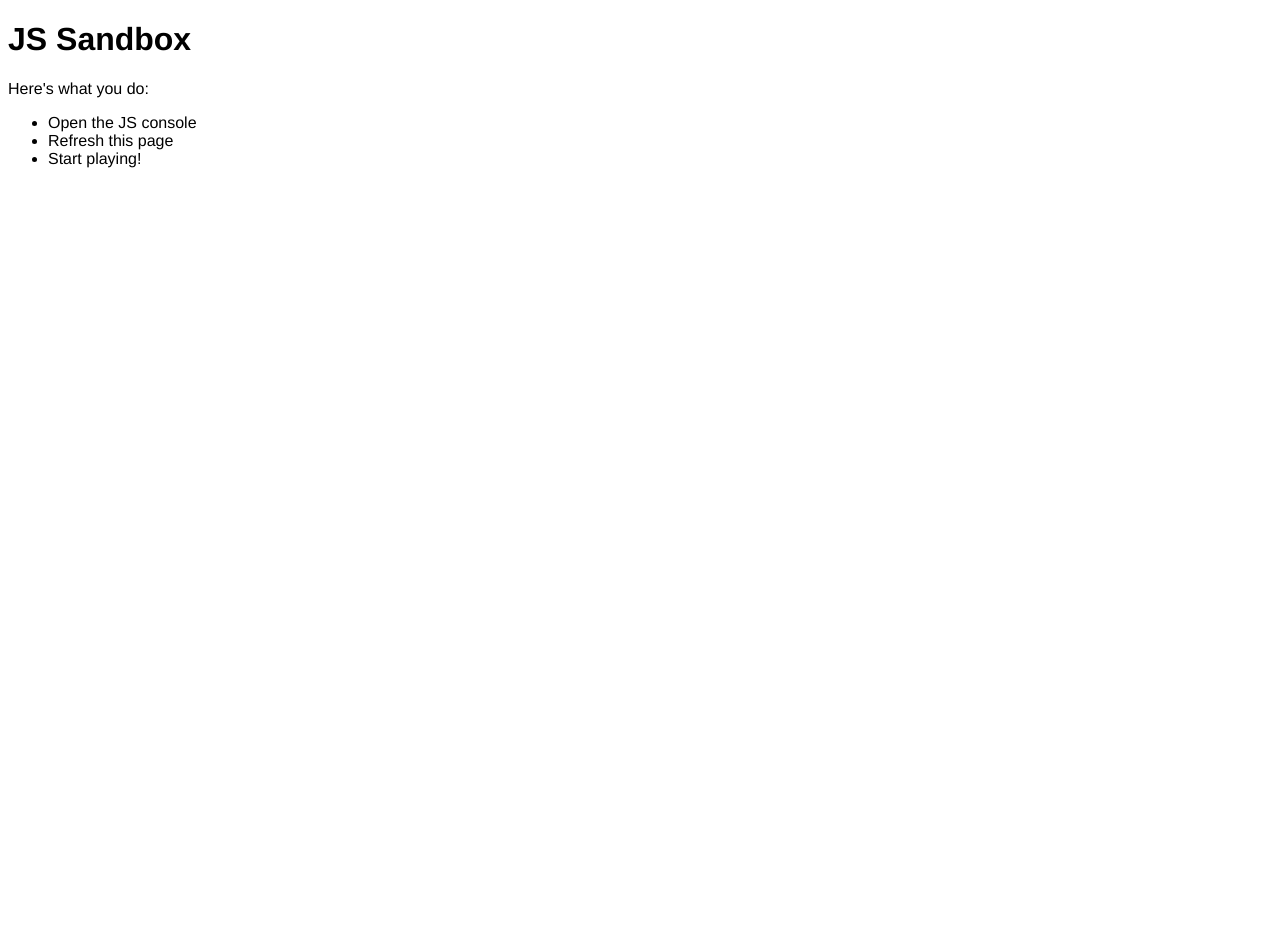
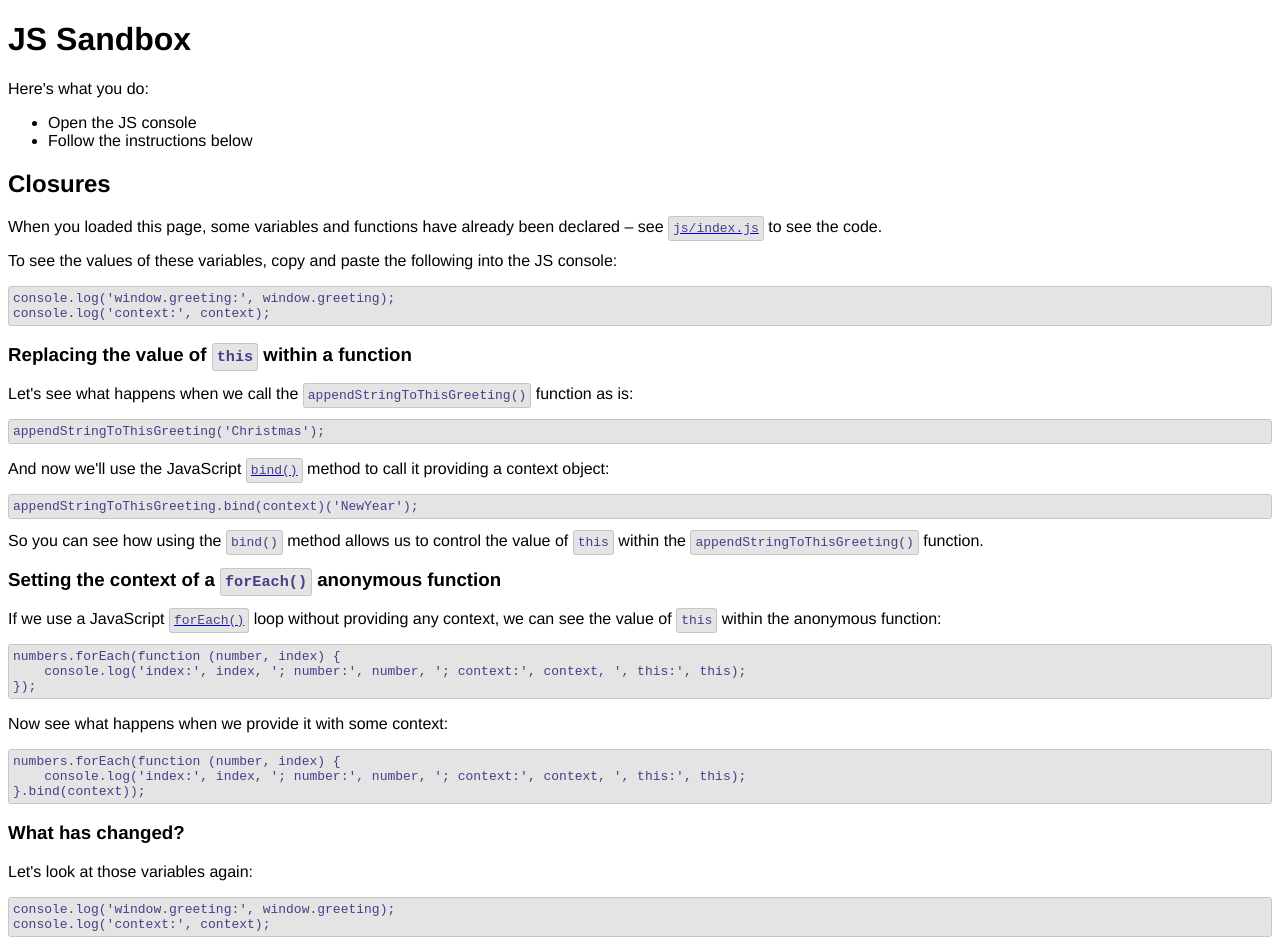
Before and after one commit to mcalthrop/js-basics, a plain HTML site: page index.html in a window 1280 px wide. Before the commit the page ends 800 px from the top, so only its background shows below. Drawn offline with Linux system fonts and the light colour scheme.

Commit message:
Move instructions to index.html

```diff
--- a/css/index.css
+++ b/css/index.css
@@ -2,6 +2,11 @@
     font-family: Helvetica, Arial, sans-serif;
 }
 
-pre {
+pre, code {
     font-family: monospace;
+    padding: 4px;
+    color: darkslateblue;
+    background-color: #e4e4e4;
+    border: 1px solid #c6c6c6;
+    border-radius: 3px;
 }
--- a/index.html
+++ b/index.html
@@ -4,7 +4,7 @@
 <head>
     <title>JS Sandbox</title>
     <script src="js/index.js"></script>
-    <link rel="stylesheet" type="text/css" href="css/index.css" />
+    <link rel="stylesheet" type="text/css" href="css/index.css"/>
 </head>
 
 <body>
@@ -14,10 +14,70 @@
 <p>Here's what you do: </p>
 <ul>
     <li>Open the JS console</li>
-    <li>Refresh this page</li>
-    <li>Start playing!</li>
+    <li>Follow the instructions below</li>
 </ul>
 
+<h2>Closures</h2>
+
+<p>When you loaded this page, some variables and functions have already been declared &ndash;
+    see <a href="js/index.js" target="_blank"><code>js/index.js</code></a> to see the code.</p>
+
+<p>To see the values of these variables, copy and paste the following into the JS console:</p>
+
+<pre>
+console.log('window.greeting:', window.greeting);
+console.log('context:', context);
+</pre>
+
+<h3>Replacing the value of <code>this</code> within a function</h3>
+
+<p>Let's see what happens when we call the <code>appendStringToThisGreeting()</code> function as is:</p>
+
+<pre>
+appendStringToThisGreeting('Christmas');
+</pre>
+
+<p>And now we'll use the JavaScript <a
+        href="https://developer.mozilla.org/en/docs/Web/JavaScript/Reference/Global_objects/Function/bind"
+        target="_blank"><code>bind()</code></a> method to call it providing a context object:</p>
+
+<pre>
+appendStringToThisGreeting.bind(context)('NewYear');
+</pre>
+
+So you can see how using the <code>bind()</code> method allows us to control the value of <code>this</code> within the
+<code>appendStringToThisGreeting()</code> function.
 </body>
 
+<h3>Setting the context of a <code>forEach()</code> anonymous function</h3>
+
+<p>If we use a JavaScript <a
+        href="https://developer.mozilla.org/en-US/docs/Web/JavaScript/Reference/Global_Objects/Array/forEach"
+        target="_blank"><code>forEach()</code></a> loop without providing any context, we can see the value of
+    <code>this</code> within the anonymous function:</p>
+
+<pre>
+numbers.forEach(function (number, index) {
+    console.log('index:', index, '; number:', number, '; context:', context, ', this:', this);
+});
+</pre>
+
+<p>Now see what happens when we provide it with some context:</p>
+
+<pre>
+numbers.forEach(function (number, index) {
+    console.log('index:', index, '; number:', number, '; context:', context, ', this:', this);
+}.bind(context));
+</pre>
+
+<h3>What has changed?</h3>
+
+<p>Let's look at those variables again:</p>
+
+<pre>
+console.log('window.greeting:', window.greeting);
+console.log('context:', context);
+</pre>
+
+
 </html>
--- a/js/index.js
+++ b/js/index.js
@@ -1,28 +1,14 @@
+// assign a value to the `window` variable, which
+window.greeting = 'Merry';
+// declare an array of numbers for later use
 var numbers = [100, 200, 300];
+// declare an object that will be bound in order to provide context
 var context = {
-    greeting: 'Merry'
+    greeting: 'Happy'
 };
 
 function appendStringToThisGreeting(stringToAppend) {
     console.log('appendStringToThisGreeting(): this:', this);
     this.greeting += stringToAppend;
-    console.log('appendStringToThisGreeting(): this.greeting:', this.greeting, '; context.greeting:', context.greeting);
+    console.log('appendStringToThisGreeting(): after append: this.greeting:', this.greeting, '; context.greeting:', context.greeting);
 }
-
-this.greeting = 'Happy';
-console.log('--- top of script: this.greeting:', this.greeting, '; context.greeting:', context.greeting);
-console.log('--- call appendStringToThisGreeting() without context:');
-appendStringToThisGreeting('Hannukah');
-
-console.log('--- call appendStringToThisGreeting() - this time providing context:');
-appendStringToThisGreeting.bind(context)('Christmas');
-
-console.log('--- Use forEach() loop without providing context:');
-numbers.forEach(function (number, index) {
-    console.log('index:', index, '; number:', number, '; context:', context, ', this:', this);
-});
-
-console.log('--- Use forEach() loop - this time providing context:');
-numbers.forEach(function (number, index) {
-    console.log('index:', index, '; number:', number, '; context:', context, ', this:', this);
-}.bind(context));
```
